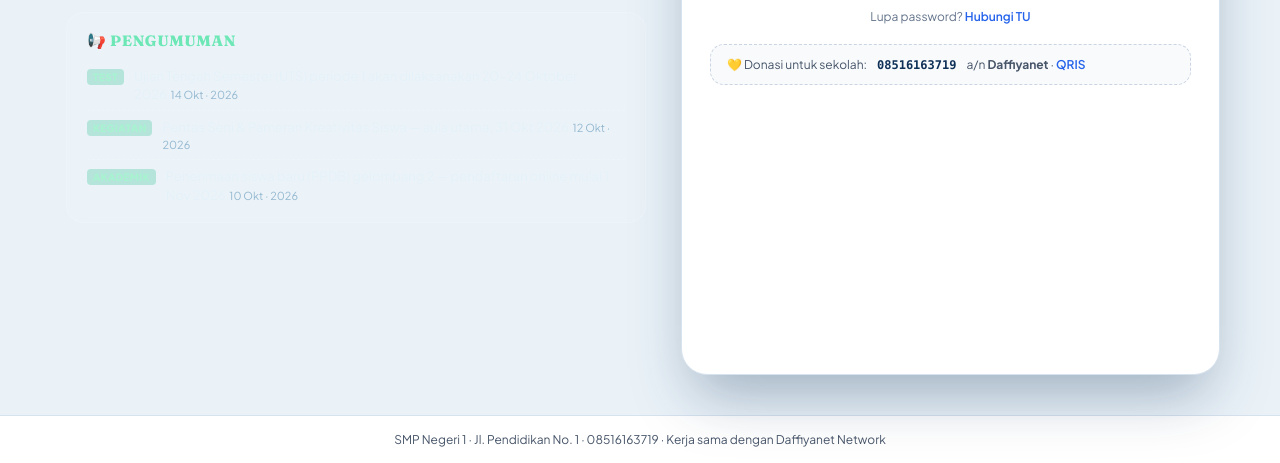
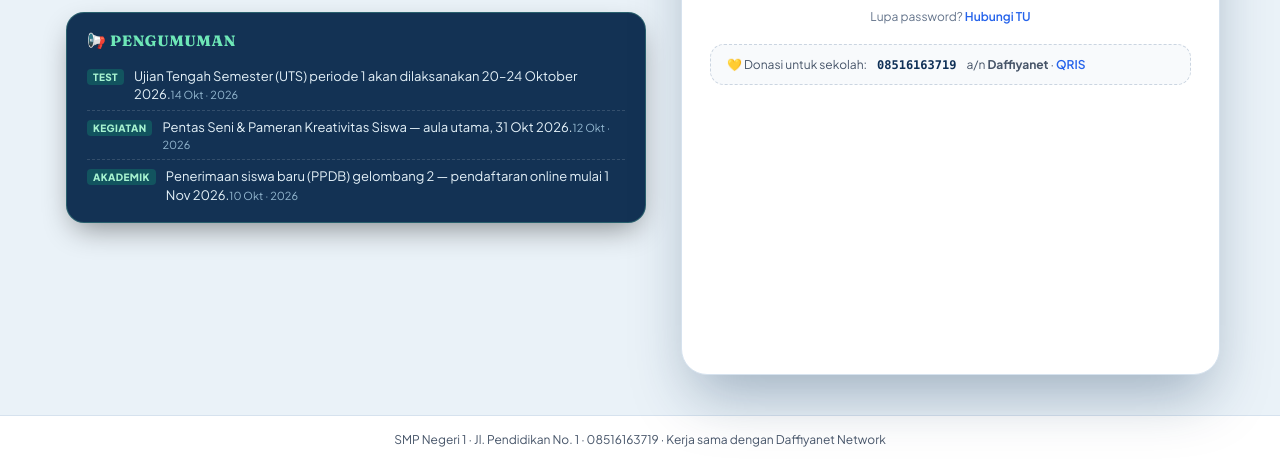
Before and after one commit to Indra725/daffiyanet-login, a plain HTML site: page sekolah.html in a window 1280 px wide. Shown: the part 386-849 px from the top of the page. Drawn offline with Linux system fonts and the light colour scheme.

Commit message:
fix(sekolah): kartu pengumuman solid navy agar teks terbaca di boundary biru/putih

```diff
--- a/sekolah.html
+++ b/sekolah.html
@@ -49,7 +49,7 @@
   h1 .hl { color: #6ee7b7; font-style: italic; }
   .sub { color: #cfe6f3; font-size: 15px; max-width: 600px; line-height: 1.6; }
 
-  .announce-card { background: rgba(255,255,255,0.08); border: 1px solid rgba(255,255,255,0.14); border-radius: 18px; padding: 18px 20px; margin-top: 6px; max-width: 580px; }
+  .announce-card { background: #133254; border: 1px solid rgba(110,231,183,0.25); border-radius: 18px; padding: 18px 20px; margin-top: 6px; max-width: 580px; box-shadow: 0 12px 30px -8px rgba(0,0,0,0.45); }
   .announce-card h2 { font-family: 'Fraunces', serif; font-size: 15px; color: #6ee7b7; letter-spacing: 0.6px; text-transform: uppercase; margin-bottom: 10px; display: flex; align-items: center; gap: 8px; }
   .ann-row { display: flex; gap: 10px; font-size: 13px; color: #e4f1f8; padding: 7px 0; border-bottom: 1px dashed rgba(255,255,255,0.14); }
   .ann-row:last-child { border-bottom: none; padding-bottom: 0; }
```
